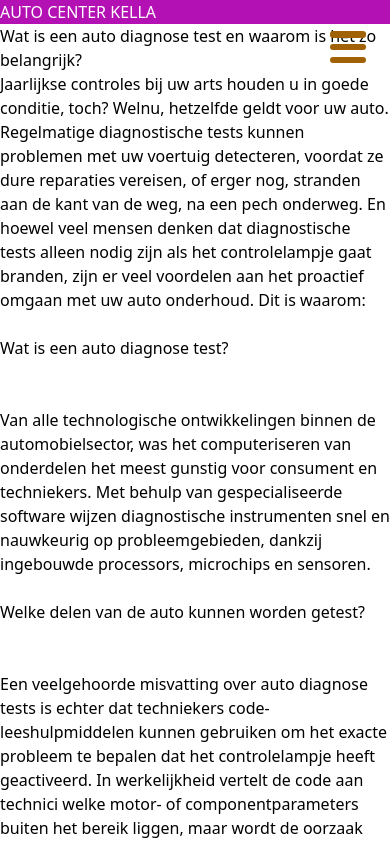
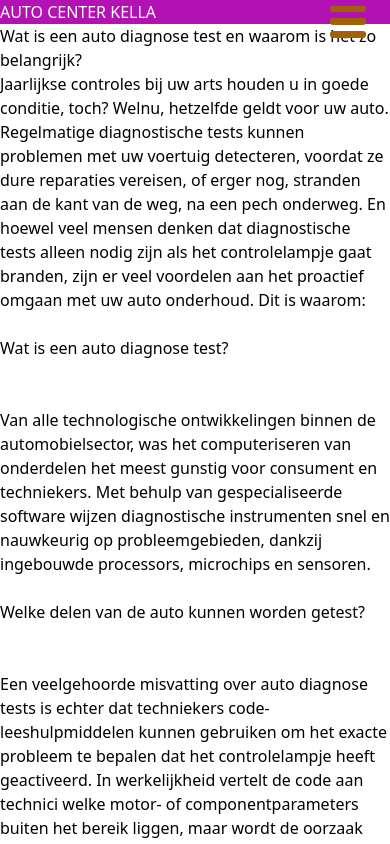
Before and after one commit to TimiMaliki/auto-repair, a React (Vite) app: page /diagnose in a window 390 px wide. Shown: the top 844 px of the page. Built offline with nearby package versions, Linux system fonts and the light colour scheme.

Commit message:
mobile responsiveness

```diff
--- a/src/App.css
+++ b/src/App.css
@@ -40,7 +40,7 @@ nav ul li a {
 nav .menu {
   display: none;
   position: absolute;
-  top: 1.95rem;
+  top: 0.35rem;
   right: 0.5rem;
   flex-direction: column;
   justify-content: space-between;
--- a/src/components/Navbar.jsx
+++ b/src/components/Navbar.jsx
@@ -6,9 +6,9 @@ const Navbar = () => {
   const [menuOpen, setMenuOpen] = useState(false);
 
   return (
-    <nav className="w-full bg-white justify-between text-center items-center lg:p-2 p-2 sticky">
+    <nav className="w-full bg-white justify-between text-center items-center lg:p-2 p-3 sticky">
 
-      <Link to="/"><h1 className="text-xl  lg:text-5xl font-bold lg:px-4 brand   text-yellow-700">AUTO CENTER KELLA</h1></Link>
+      <Link to="/"><h1 className="text-md  lg:text-5xl font-bold lg:px-4 brand  text-yellow-700">AUTO CENTER KELLA</h1></Link>
 
 
 
```
